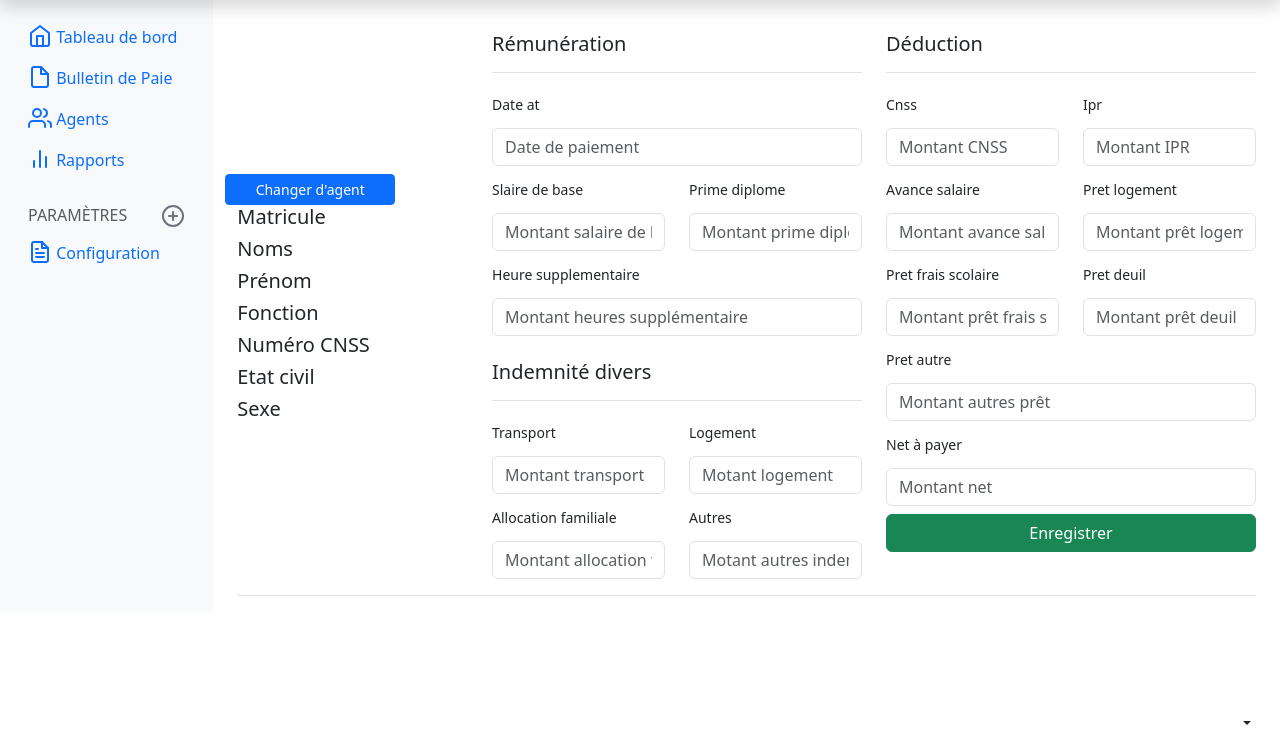
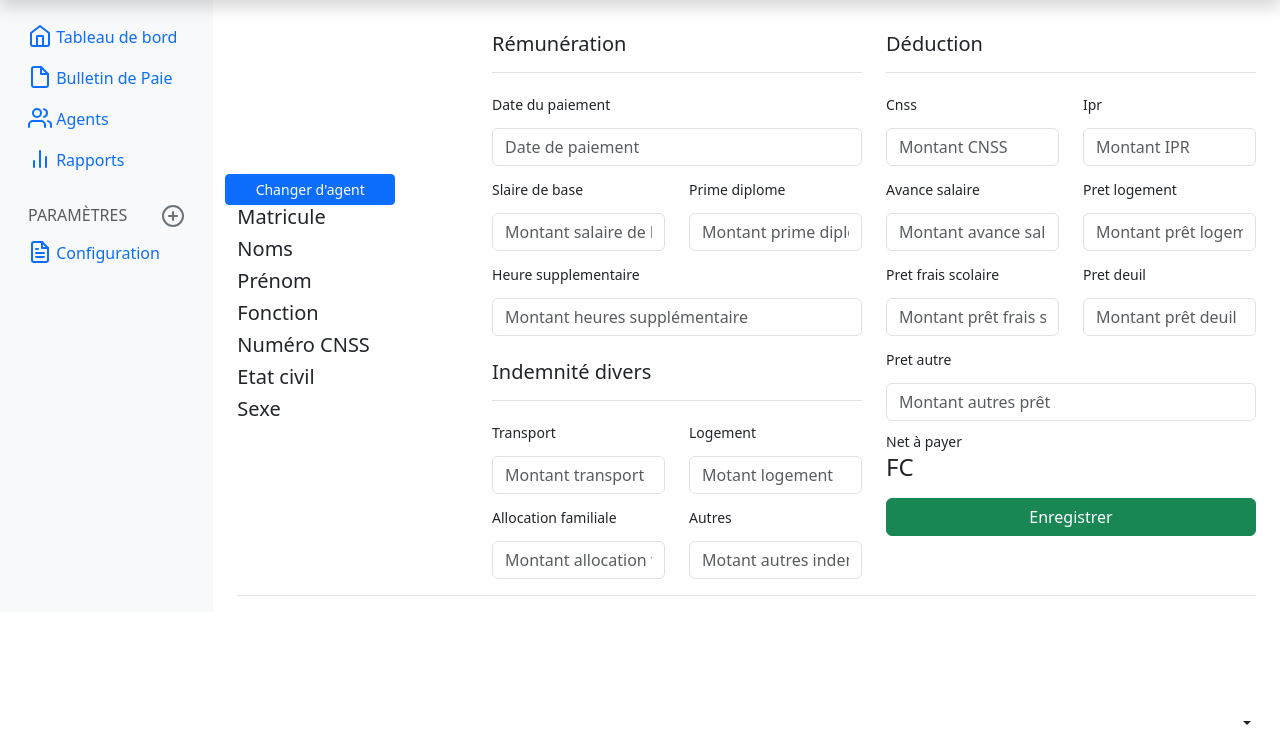
Before and after one commit to nandoys/gestionpaie, a Symfony app: template templates/home/paiement.html.twig in a window 1280 px wide. Shown: the part 40-786 px from the top of the page. Run offline with Twig, Linux system fonts and the light colour scheme; the template is opened without the code that fills it, so the values that code supplies are empty; form fields are guessed from the names that the template uses; some libraries are stand-ins or nearby versions.

Commit message:
fonction calcul salaire brut, des déductions et net à payer

```diff
--- a/public/js/app/paie.js
+++ b/public/js/app/paie.js
@@ -1,23 +1,64 @@
+var paiement_date = $('#paiement_dateAt')
+
+
+// champs sur la rémuneration
+var paiement_net = $('#paiement_net')
+var paiement_base = $('#paiement_base')
+var paiement_prime_diplome = $('#paiement_primeDiplome')
+var paiement_heure_supplementaire = $('#paiement_heureSupplementaire')
+
+// champs sur les indemnités
+var paiement_transport = $('#paiement_transport')
+var paiement_logement = $('#paiement_logement ')
+var paiement_allocation_familiale = $('#paiement_allocationFamiliale')
+var paiement_autres = $('#paiement_autres')
+
+
+// champs sur les déductions
 var paiement_cnss = $('#paiement_cnss')
+var paiement_ipr = $('#paiement_ipr')
 
-var paiement_net = $('#paiement_net')
-//var paiement_date = $('#paiement_date')
-
-/**
- * Ecoute l'événement change du champ paiement_cnss
- * Envoi une requête XMLHttpRequest
- */
-paiement_cnss.change(function() {
+function setData(selector) {
 
     // stocke le formulaire
     var form = paiement_cnss.closest('form')
 
     data = {}
 
+    if(paiement_date.val() === '') {
+        /**
+         * cette condition vérifie si une date de paiement est vide
+         * Elle va notifier l'utilisateur et ensuite va redéfinir la valeur du champ à une chaîne vide
+         */
+        alert('Veuillez choisir la date du paiement')
+        selector.target.value = ''
+        return
+    }
+
+    data[paiement_date.attr('name')] = paiement_date.val()
+
+    // données sur la rémuneration
+    data[paiement_base.attr('name')] = paiement_base.val()
+    data[paiement_net.attr('name')] = paiement_net.val()
+    data[paiement_prime_diplome.attr('name')] = paiement_prime_diplome.val()
+    data[paiement_heure_supplementaire.attr('name')] = paiement_heure_supplementaire.val()
+
+    // données sur les indemnités
+    data[paiement_transport.attr('name')] = paiement_transport.val()
+    data[paiement_logement.attr('name')] = paiement_logement.val()
+    data[paiement_allocation_familiale.attr('name')] = paiement_allocation_familiale.val()
+    data[paiement_autres.attr('name')] = paiement_autres.val()
+
+    // données sur les déductions
     data[paiement_cnss.attr('name')] = paiement_cnss.val()
-    data[paiement_net.attr('name')] = paiement_net.val()
-    //data[paiement_date.attr('name')] = paiement_date.val()
+    data[paiement_ipr.attr('name')] = paiement_ipr.val()
 
     $.post(form.action, data)
 
-})
+}
+
+/**
+ * Ecoute l'événement change du champ paiement_cnss
+ * Envoi une requête XMLHttpRequest
+ */
+paiement_cnss.change(setData)
--- a/src/Controller/HomeController.php
+++ b/src/Controller/HomeController.php
@@ -27,6 +27,7 @@
     public function __construct(EntityManagerInterface $em)
     {
         $this->em =  $em;
+
     }
 
     #[Route('/', name: 'home_index')]
@@ -156,7 +157,8 @@
 
         return  $this->render('home/paiement.html.twig', [
             'form_paie' => $form_paie,
-            'agent' => $agent
+            'agent' => $agent,
+            'paiement' => $paiement
         ]);
     }
 }
--- a/src/Event/PaieEventSubscriber.php
+++ b/src/Event/PaieEventSubscriber.php
@@ -15,7 +15,7 @@
 
     public function deduction(FormEvent $event) : void
     {
-        $event->getData()->setCnss(12);
+
         $event->setData($event->getData());
     }
 }
--- a/src/Form/PaiementType.php
+++ b/src/Form/PaiementType.php
@@ -13,7 +13,6 @@
     public function buildForm(FormBuilderInterface $builder, array $options): void
     {
         $builder
-            ->add('net')
             ->add('cnss')
             ->add('ipr')
             ->add('avanceSalaire')
--- a/templates/home/paiement.html.twig
+++ b/templates/home/paiement.html.twig
@@ -59,7 +59,7 @@
                             <div class="col-12">
                                 <div class="row mb-2">
                                     <div class="col">
-                                        <label for="paiement_dateAt" class="h5 form-label col-form-label col-form-label-sm">{{ form_label(form_paie.dateAt) }}</label>
+                                        <label for="paiement_dateAt" class="h5 form-label col-form-label col-form-label-sm">{{ form_label(form_paie.dateAt, 'Date du paiement') }}</label>
                                         {{ form_widget(form_paie.dateAt, {'attr': {'placeholder':"Date de paiement"}}) }}
                                         <div class="invalid-feedback">
                                             {{ form_errors(form_paie.dateAt) }}
@@ -202,11 +202,8 @@
                                 </div>
                                 <div class="row mb-2">
                                     <div class="col">
-                                        <label for="paiement_net" class="h5 form-label col-form-label col-form-label-sm">{{ form_label(form_paie.net, 'Net à payer') }}</label>
-                                        {{ form_widget(form_paie.net, {'attr': {'placeholder':"Montant net"}}) }}
-                                        <div class="invalid-feedback">
-                                            {{ form_errors(form_paie.net) }}
-                                        </div>
+                                        <span class="h5 form-label col-form-label col-form-label-sm">Net à payer</span>
+                                        <h4>{{ paiement.calculNetAPayer }} FC</h4>
                                     </div>
                                 </div>
                                 <div class="row mt-6">
```
Also changed, not shown: migrations/Version20230528001055.php (added, +36 -0 lines), src/Controller/ConfigurationController.php (+8 -8 lines), src/Entity/Paiement.php (+31 -14 lines), var/data.db.
